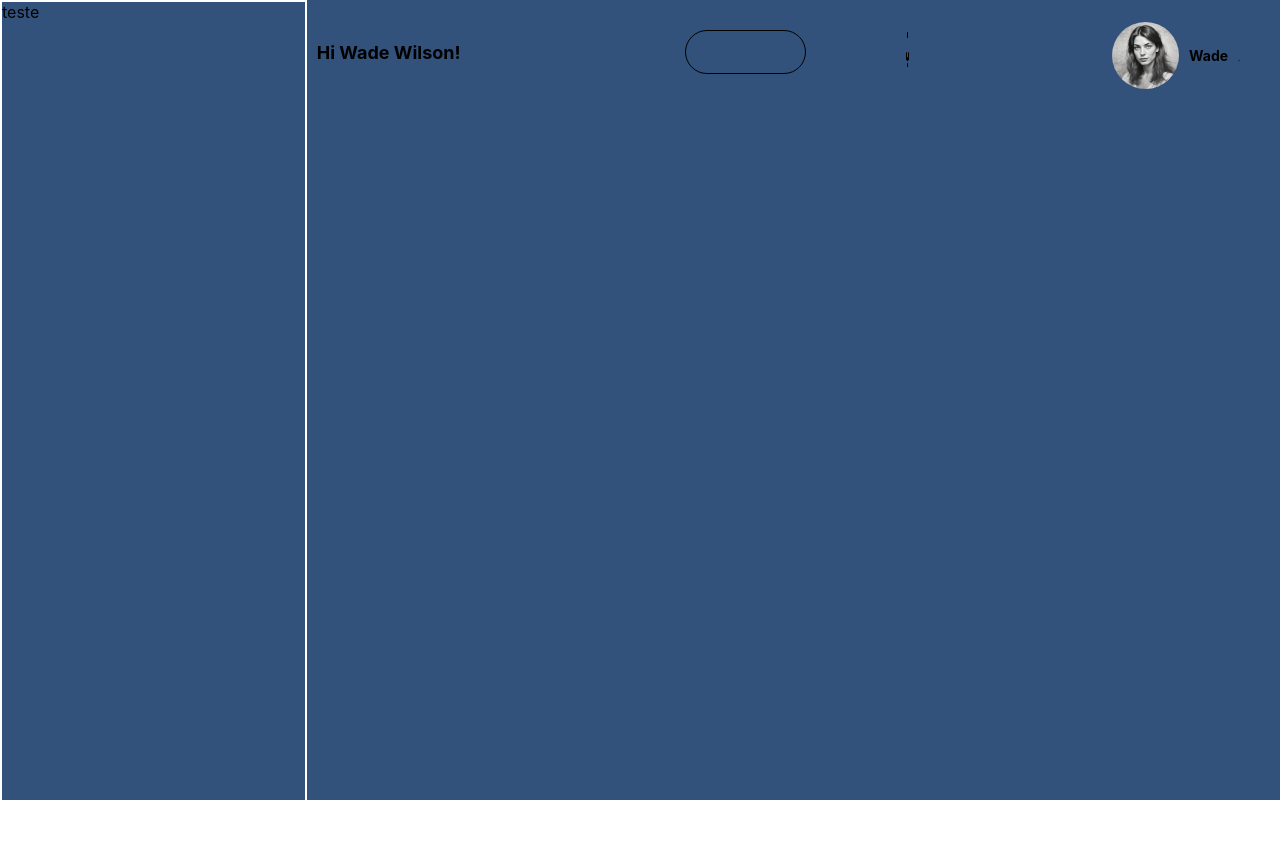
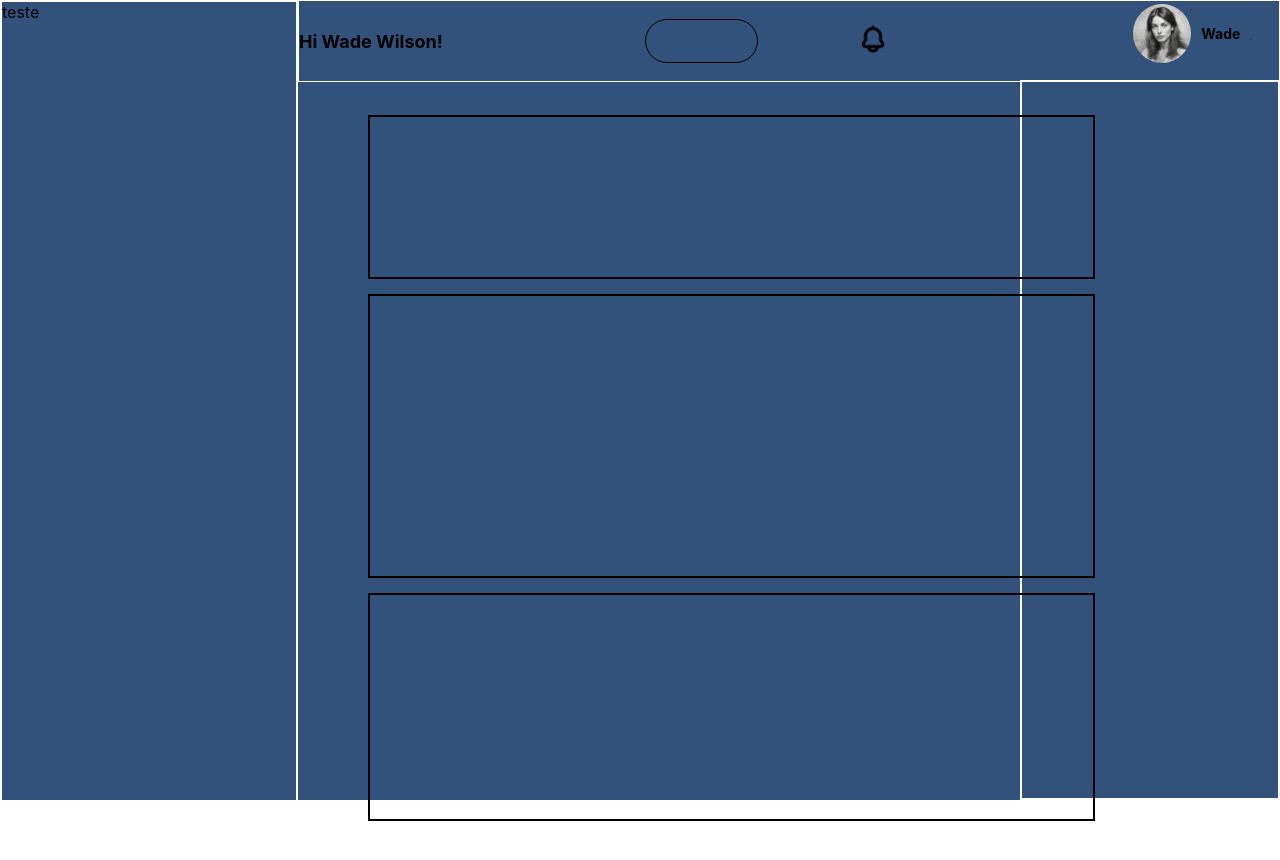
Before and after one commit to artur-r-sousa/task-management, a React (Create React App) app: page / in a window 1280 px wide. Shown: the top 860 px of the page. Before the commit the page ends 804 px from the top, so only its background shows below. Built offline with nearby package versions, Linux system fonts and the light colour scheme.

Commit message:
(Home): added the basic layout positioning structure for future additions. Each new section will be a different feature

```diff
--- a/src/pages/index.js
+++ b/src/pages/index.js
@@ -1,5 +1,5 @@
 import React from "react";
-import { Avatar, Container, Header, HeaderText, Img, ImgBox, Row, SearchInput, SideBar, UserName } from "./styles";
+import { Avatar, Column, Container, Header, HeaderText, Img, ImgBox, RightBar, Row, SearchInput, SectionGraphs, SectionSummary, SectionTasks, SideBar, UserName } from "./styles";
 
 export default function Home() {
   return (
@@ -21,6 +21,13 @@ export default function Home() {
         </Row>
 
       </Header>
+      <RightBar />
+      <Column>
+
+      <SectionSummary />
+      <SectionTasks />
+      <SectionGraphs />
+      </Column>
     </Container>
   )
 }
--- a/src/pages/styles.js
+++ b/src/pages/styles.js
@@ -10,11 +10,12 @@ export const Container = styled.div`
 
 export const Header = styled.div`
   display: flex;
-  width: 100%
+  width: 100%;
   height: 10vh;
+  align-items: center;
   justify-content: space-between;
   flex-direction: row;
-  margin-top: 30px;
+  border: 1px solid #fff;
 `;
 
 export const HeaderText = styled.h1`
@@ -59,6 +60,16 @@ export const Row = styled.div`
 
 `;
 
+export const Column = styled.div`
+  display: flex;
+  flex-direction: column;
+  position: absolute;
+  width: 56.5%;
+  height: 100vh;
+  top: 100px;
+  left: 46vh;
+`;
+
 export const SearchInput = styled.input`
   display: flex;
   width: 40%;
@@ -79,8 +90,41 @@ export const UserName = styled.h4`
 
 export const SideBar = styled.div`
   display: flex;
-  width: 60%;
+  width: 30%;
   height: 100vh;
   border: 2px solid #fff;
-  margin-right: 10px;
 `;
+
+export const RightBar = styled.div`
+  display: flex;
+  position: absolute;
+  width: 20%;
+  height: 89.5vh;
+  border: 2px solid #fff;
+  bottom: 0px;
+  right: 0px;
+`;
+
+export const SectionSummary = styled.div`
+  display: flex;
+  width: 100%;
+  height: 20vh;
+  border: 2px solid #000;
+  margin-top: 15px;
+`;
+
+export const SectionTasks = styled.div`
+  display: flex;
+  width: 100%;
+  height: 35vh;
+  border: 2px solid #000;
+  margin-top: 15px;
+`;
+
+export const SectionGraphs = styled.div`
+  display: flex;
+  width: 100%;
+  height: 28vh;
+  border: 2px solid #000;
+  margin-top: 15px;
+`;
```
